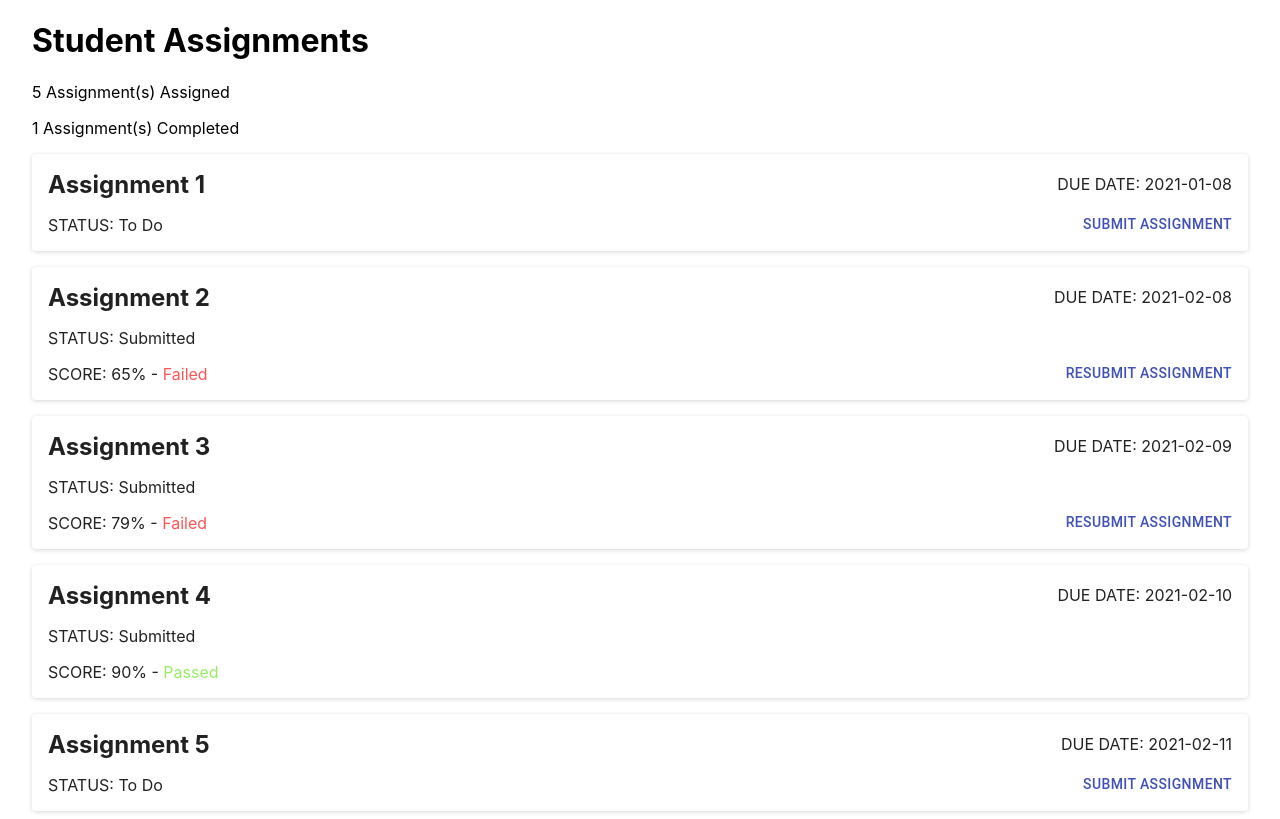
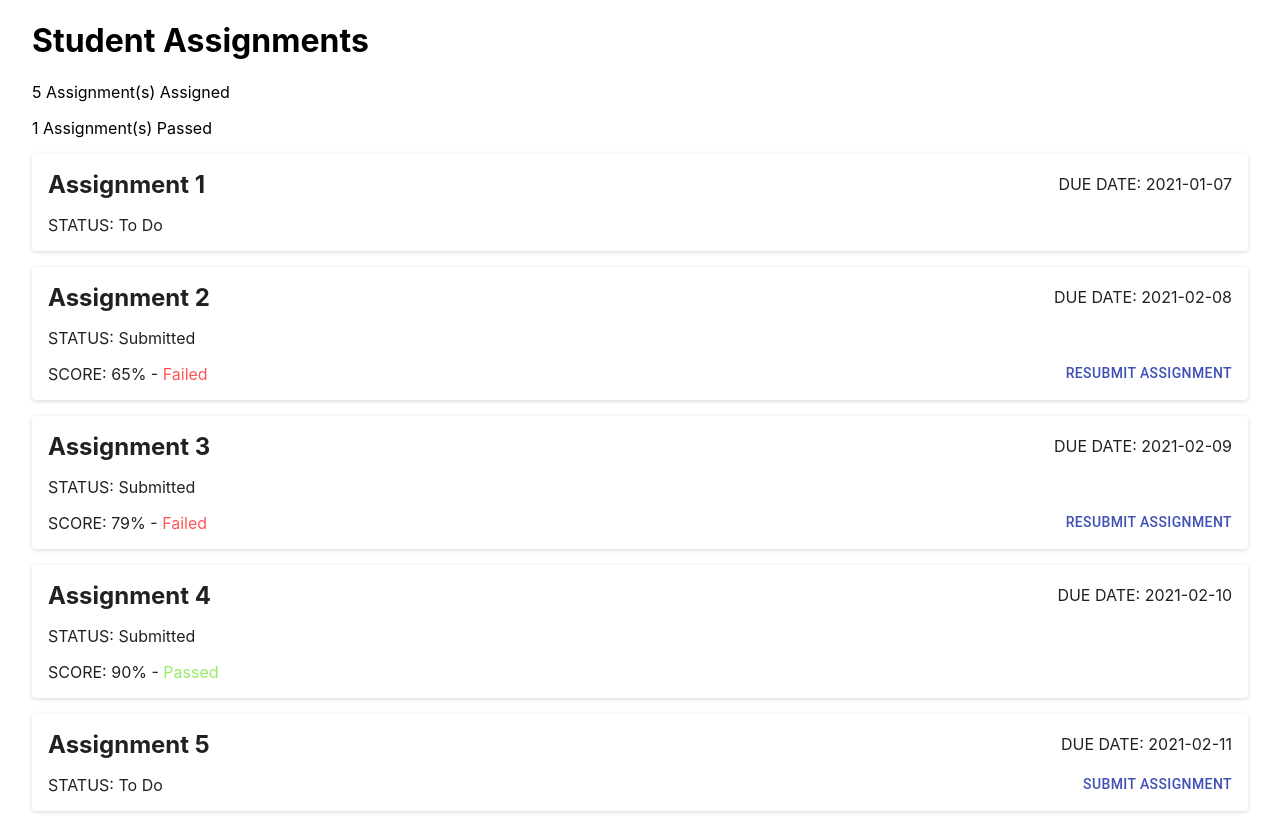
Before and after one commit to sedo226/take-home-interview, a Next.js app: page / in a window 1280 px wide. Built offline with nearby package versions, Linux system fonts and the light colour scheme.

Commit message:
initial test and component cleanup

```diff
--- a/pages/Assignment/Score.js
+++ b/pages/Assignment/Score.js
@@ -1,8 +1,8 @@
-export default function Score(props) {
-  const isPassing = props.score >= 80;
+export default function Score({ score }) {
+  const isPassing = score >= 80;
   return (
     <div>
-      SCORE: {props.score}% -{" "}
+      SCORE: {score}% -{" "}
       <span style={{ color: isPassing ? "#98ec65" : "#FF5555" }}>
         {isPassing ? "Passed" : "Failed"}
       </span>
--- a/pages/Assignment/SubmitButton.js
+++ b/pages/Assignment/SubmitButton.js
@@ -1,7 +1,7 @@
 import Button from "@material-ui/core/Button";
 //helpers
 
-export default function SubmitButton(props) {
+export default function SubmitButton({ assignmentStatus }) {
   const handleSubmit = () => {
     console.log("implement submit functionality");
   };
@@ -11,8 +11,7 @@
       className="assignment-submit-button"
       onClick={handleSubmit}
     >
-      {props.assignmentStatus === "Submitted" ? "Resubmit" : "Submit"}{" "}
-      Assignment
+      {assignmentStatus === "Submitted" ? "Resubmit" : "Submit"} Assignment
     </Button>
   );
 }
--- a/pages/Assignment/index.js
+++ b/pages/Assignment/index.js
@@ -7,23 +7,23 @@
 import { canSubmit } from "./helpers/canSubmit";
 import SubmitButton from "./SubmitButton";
 
-export default function Assignments(props) {
-  const showSubmitButton = canSubmit(props.assignment);
+export default function Assignments({ assignment }) {
+  const showSubmitButton = canSubmit(assignment);
   return (
     <Grid item xs={12}>
       <Paper className="card-container">
         <div className="basic-flex-container flex-justify-content-space-between">
-          <h2>{props.assignment.assignmentName}</h2>
+          <h2>{assignment.assignmentName}</h2>
           <div className="assignment-due-date">
-            DUE DATE: {props.assignment.dueDate}
+            DUE DATE: {assignment.dueDate}
           </div>
         </div>
-        <div>STATUS: {props.assignment.assignmentStatus}</div>
-        {props.assignment.assignmentStatus === "Submitted" && (
-          <Score score={props.assignment.score} />
+        <div>STATUS: {assignment.assignmentStatus}</div>
+        {assignment.assignmentStatus === "Submitted" && (
+          <Score score={assignment.score} />
         )}
         {showSubmitButton && (
-          <SubmitButton assignmentStatus={props.assignment.assignmentStatus} />
+          <SubmitButton assignmentStatus={assignment.assignmentStatus} />
         )}
       </Paper>
     </Grid>
--- a/pages/api/assignments.js
+++ b/pages/api/assignments.js
@@ -38,7 +38,7 @@
       id: 123,
       assignmentName: "Assignment 1",
       assignmentStatus: "To Do",
-      dueDate: "2021-01-08",
+      dueDate: "2021-01-07",
       studentID: 1,
       score: null,
     },
--- a/pages/index.js
+++ b/pages/index.js
@@ -2,12 +2,11 @@
 import Assignment from "./Assignment/index.js";
 import Grid from "@material-ui/core/Grid";
 
-export default function Assignments(props) {
-  console.log(props);
-  const assignmentsCount = props.data.length;
-  const assignmentsCompleted = props.data.filter(
-    (assignment) => assignment.score >= 80
-  ).length;
+export default function App({ data }) {
+  const assignmentsCount = data ? data.length : "N/A";
+  const assignmentsPassed = data
+    ? data.filter((assignment) => assignment.score >= 80).length
+    : "N/A";
   return (
     <div>
       <Head>
@@ -18,11 +17,11 @@
         {assignmentsCount} Assignment(s) Assigned
       </div>
       <div className="assignment-rollup">
-        {assignmentsCompleted} Assignment(s) Completed
+        {assignmentsPassed} Assignment(s) Passed
       </div>
       <Grid container spacing={2} justify="center">
-        {props.data.length > 0 ? (
-          props.data
+        {data && data.length > 0 ? (
+          data
             .sort((a, b) => new Date(a.dueDate) - new Date(b.dueDate))
             .map((assignment) => (
               <Assignment key={assignment.id} assignment={assignment} />
```
Also changed, not shown: jest.config.js (added, +8 -0 lines), package.json (+10 -1 lines), setupTests.js (added, +1 -0 lines), .babelrc (added), 2 other files (tests, documents, lock files or other folders).
